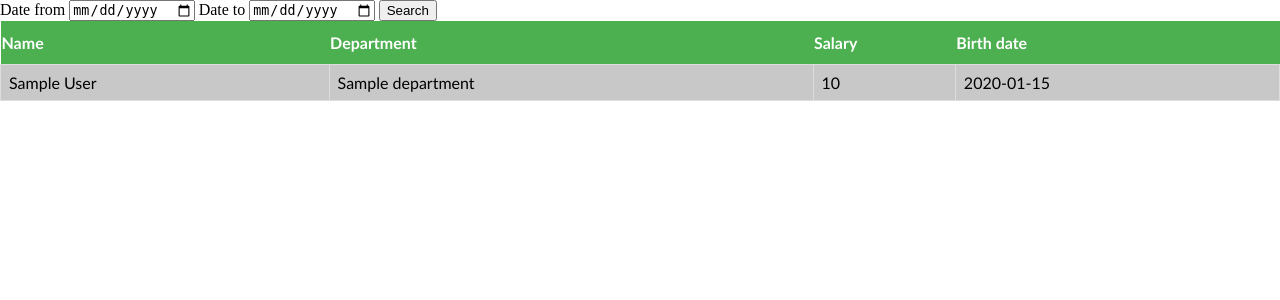
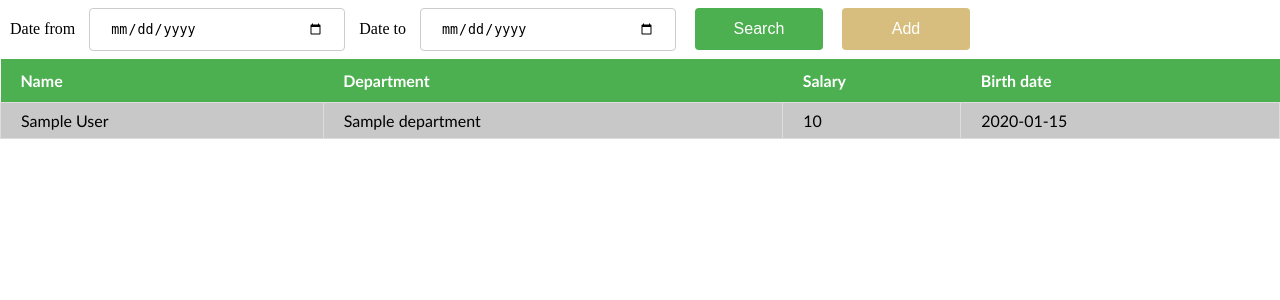
Before and after one commit to rostislavborovyk/grad_work, a Flask app: page /employees in a window 1280 px wide. Shown: the part 50-350 px from the top of the page. Run offline with Flask 2, Linux system fonts and the light colour scheme; tables that the repository leaves empty hold one stand-in row (values such as "Sample post").

Commit message:
Added styles for employee search form

```diff
--- /dev/null
+++ b/department_app/static/css/employees.css
@@ -0,0 +1,38 @@
+.form-input {
+  width: 20%;
+  padding: 12px 20px;
+  margin: 8px 0;
+  display: inline-block;
+  border: 1px solid #ccc;
+  border-radius: 4px;
+  box-sizing: border-box;
+}
+
+.form-label {
+  padding: 10px;
+}
+
+.form-button {
+  width: 10%;
+  background-color: #4CAF50;
+  color: white;
+  padding: 12px 20px;
+  margin: 8px 0;
+  margin-left: 15px;
+  border: none;
+  border-radius: 4px;
+  cursor: pointer;
+  font-size: 16px;
+}
+
+.form-button:hover {
+  background-color: #45a049;
+}
+
+#add-employee {
+  background-color: #d8be7e;
+}
+
+#add-employee:hover {
+  background-color: #b8ae6e;
+}
--- a/department_app/static/layout.css
+++ b/department_app/static/css/layout.css
@@ -31,6 +31,11 @@ body {
   background-color: #111111;
 }
 
+.navbar li a.active {
+  background-color: #222;
+  color: white;
+}
+
 .navbar ul {
   position: fixed;
   top: 0;
@@ -54,7 +59,12 @@ body {
 .content-table th {
   padding-top: 12px;
   padding-bottom: 12px;
+  padding-left: 20px;
   text-align: left;
   background-color: #4CAF50;
   color: white;
 }
+
+.content-table tr td {
+  padding-left: 20px;
+}
--- a/department_app/templates/departments.html
+++ b/department_app/templates/departments.html
@@ -2,7 +2,7 @@
 
 {% block head %}
 <title>Departments</title>
-<link rel="stylesheet" type="text/css" href="static/departments.css?v=11">
+<link rel="stylesheet" type="text/css" href="static/css/departments.css?v=11">
 {% endblock %}
 
 {% block content %}
--- a/department_app/templates/employees.html
+++ b/department_app/templates/employees.html
@@ -2,16 +2,17 @@
 
 {% block head %}
 <title>Employees</title>
-<link rel="stylesheet" type="text/css" href="static/employees.css?v=2">
+<link rel="stylesheet" type="text/css" href="static/css/employees.css?v=28">
 {% endblock %}
 
 {% block content %}
 <div>
     <form method="POST" action="">
-        {{ form.date_from.label }} {{ form.date_from(placeholder="yyyy-mm-dd") }}
-        {{ form.date_to.label }} {{ form.date_to(placeholder="yyyy-mm-dd") }}
-        <input type="submit"  value="Search">
+        {{ form.date_from.label(class="form-label") }} {{ form.date_from(placeholder="yyyy-mm-dd", class="form-input") }}
+        {{ form.date_to.label(class="form-label") }} {{ form.date_to(placeholder="yyyy-mm-dd", class="form-input") }}
+        <input type="submit" class="form-button" value="Search">
         {{ form.csrf_token }}
+        <a href="/add_employee"><input id="add-employee" class="form-button" type="button" value="Add"></a>
     </form>
 </div>
 <table class="content-table">
--- a/department_app/templates/index.html
+++ b/department_app/templates/index.html
@@ -2,7 +2,7 @@
 
 {% block head %}
 <title>Main</title>
-<link rel="stylesheet" type="text/css" href="static/index.css?v=6">
+<link rel="stylesheet" type="text/css" href="static/css/index.css?v=6">
 {% endblock %}
 
 {% block content %}
--- a/department_app/templates/layout.html
+++ b/department_app/templates/layout.html
@@ -2,7 +2,7 @@
 <html lang="en">
 <head>
     <meta charset="UTF-8">
-    <link rel="stylesheet" type="text/css" href="static/layout.css?v=6">
+    <link rel="stylesheet" type="text/css" href="static/css/layout.css?v=12">
     {% block head %}{% endblock %}
 </head>
 <body>
--- a/department_app/views.py
+++ b/department_app/views.py
@@ -44,3 +44,8 @@ def employees():
     table_data = [[str(j) for j in i] for i in data_query.fetchall()]
     table_head.extend(table_data)
     return render_template('employees.html', table_data=table_head, form=bday_search_form)
+
+
+@app.route('/add_employee')
+def add_employee():
+    return '<h1>Add employee page</h1>'
```
Also changed, not shown: department_app/static/css/departments.css (added), department_app/static/css/index.css (added), department_app/static/index.css (deleted).
